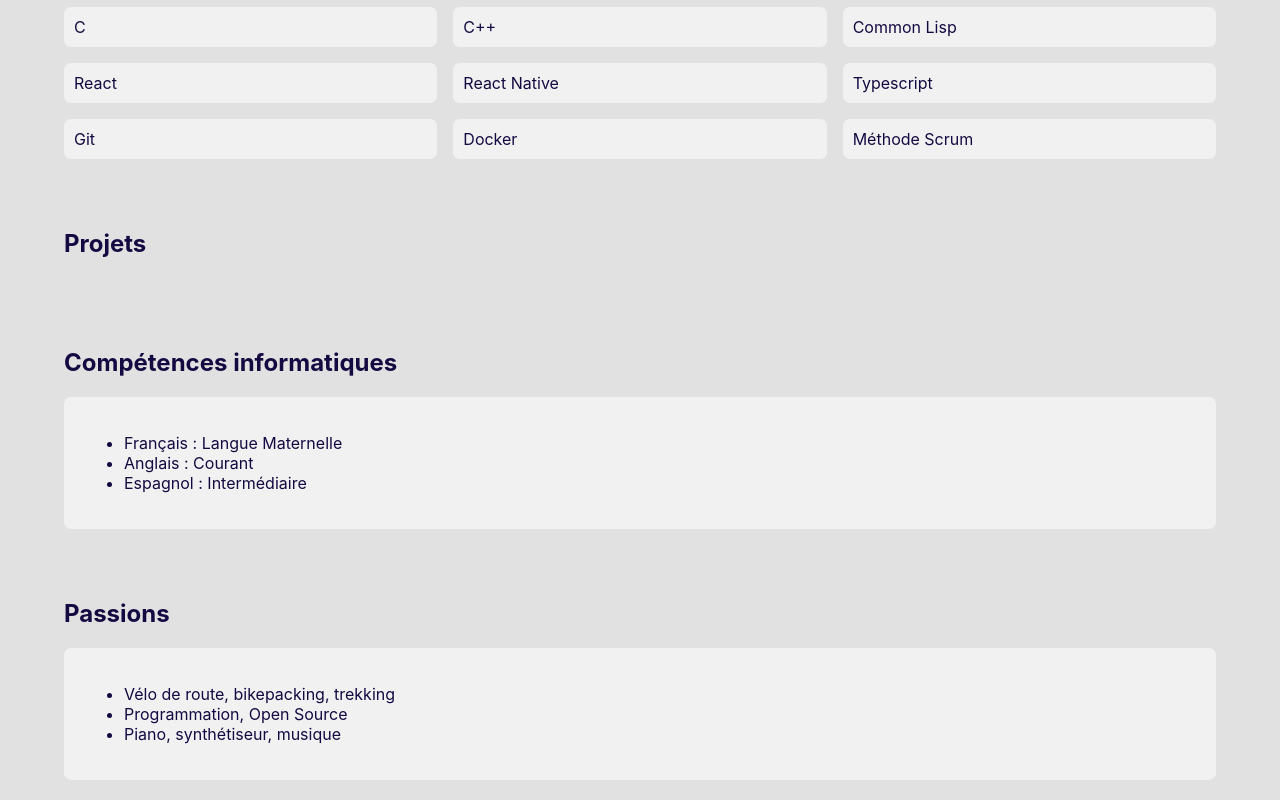
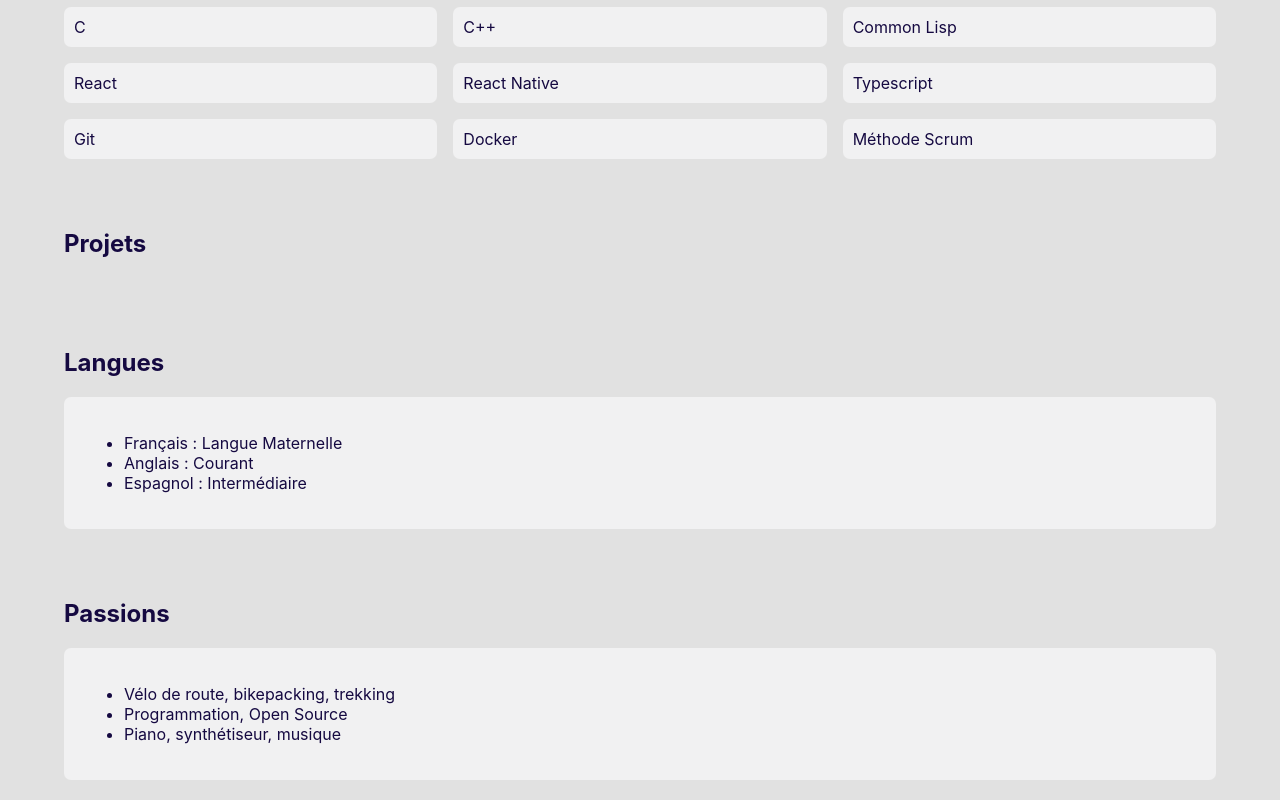
Before and after one commit to StephaneBranly/StephaneBranly.github.io, a React (Create React App) app: page / in a window 1280 px wide. Shown: the part 2241-3041 px from the top of the page. Built offline with nearby package versions, Linux system fonts and the light colour scheme; no server answers.

Commit message:
[~] Fix language label

```diff
--- a/src/components/Languages/Languages.tsx
+++ b/src/components/Languages/Languages.tsx
@@ -6,7 +6,7 @@ export interface LanguagesProps {
 
 const Languages = (props: LanguagesProps) => {
    return <section  className='resume_section' id='Languages'>
-        <h2>Compétences informatiques</h2>
+        <h2>Langues</h2>
         <section className='resume_section_content'>
         <ul>
             <li>Français : Langue Maternelle</li>
```
